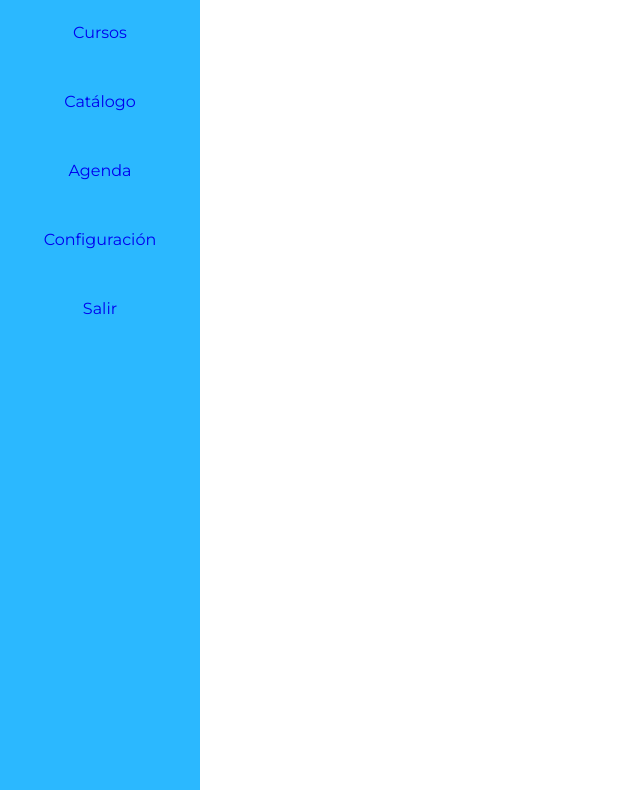
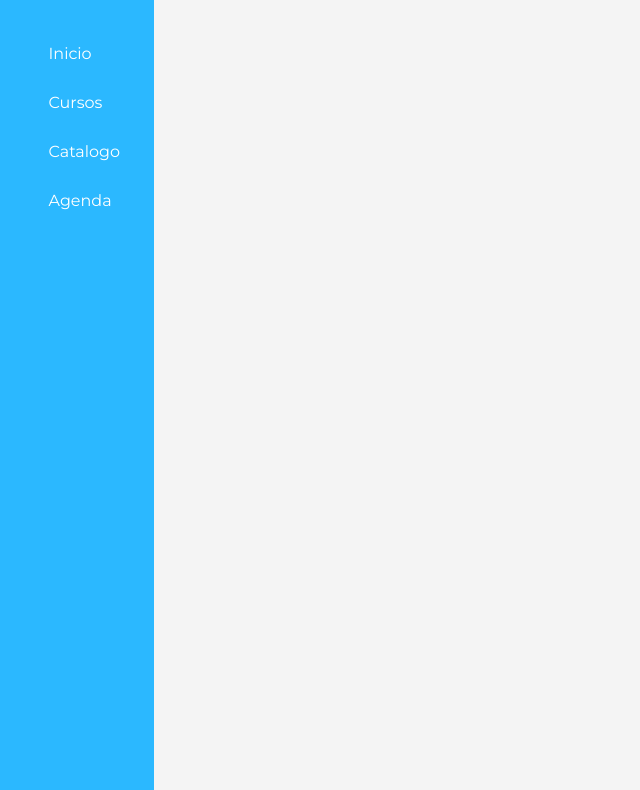
Before and after one commit to MYSSYF/pagina-siigo, a website: page html/cursos.html in a window 1280 px wide. Shown: the part 96-886 px from the top of the page, without its empty margins (0-640 px from the left). Drawn offline with Linux system fonts and the light colour scheme.

Commit message:
changes in the cursos.html

```diff
--- a/html/cursos.html
+++ b/html/cursos.html
@@ -11,16 +11,34 @@
     <link rel="stylesheet" href="../style/cursos/cursos.css">
     <title>Cursos</title>
 </head>
-<body class="flex">
-  <section class="barra flex">
-      <a href="#" class="barra_con" style="text-decoration:none" >Inicio</a>
-      <a href="#" class="barra_con" style="text-decoration:none" >Cursos</a>
-      <a href="#" class="barra_con" style="text-decoration:none" >Catálogo</a>
-      <a href="#" class="barra_con" style="text-decoration:none" >Agenda</a>
-      <a href="#" class="barra_con" style="text-decoration:none" >Configuración</a>
-      <a href="#" class="barra_con" style="text-decoration:none" >Salir</a>
-  </section>
-  <section class="contenido"></section>
+<section>
+  <div class="dashboard">
+      <img src="../img/icons/logo.png" alt="" class="dashboard__logo">
+      <div class="dashboard__options">
+          <div class="dashboard__option">
+              <a href="./inicio.html" class="dashboard__link">
+                  <div class="dashboard__icon" id="home"></div>
+              Inicio</a>
+          </div>
+          <div class="dashboard__option">
+              <a href="./cursos.html" class="dashboard__link">
+                  <div class="dashboard__icon" id="class"></div>
+              Cursos</a>
+          </div>
+          <div class="dashboard__option">
+              <a href="#" class="dashboard__link">
+                  <div class="dashboard__icon" id="catalog"></div>
+              Catalogo</a>
+          </div>
+          <div class="dashboard__option">
+              <a href="./agenda.html" class="dashboard__link">
+                  <div class="dashboard__icon" id="agenda"></div>
+              Agenda</a>
+          </div>
+      </div>
+  </div>
+</section>
+
 
 </body>
 </html>
--- a/style/cursos/cursos.css
+++ b/style/cursos/cursos.css
@@ -1,38 +1,51 @@
-* {
+*{
   margin: 0;
   font-family: 'Montserrat', sans-serif;
-
 }
 
+html,
 body {
   margin: 0;
   -webkit-box-orient: horizontal;
   -webkit-box-direction: normal;
       -ms-flex-direction: row;
   flex-direction: row;
-    height: 900px;
+  background-color: #F4F4F4;
+
 }
 
 .flex {
-    display: -webkit-box;
-    display: -ms-flexbox;
 display: flex;
 }
 
-  .barra {
+.dashboard {
+float: left;
+width: 12%;
+height: 185vh;
 background-color: #2BB8FF;
-    height: 100%;
-    width: 200px;
-    -webkit-box-align: center;
-        -ms-flex-align: center;
+display: flex;
+flex-direction: column;
 align-items: center;
-    -webkit-box-orient: vertical;
-    -webkit-box-direction: normal;
-        -ms-flex-direction: column;
-            flex-direction: column;
 }
 
-  .barra_con {
-    margin-top: 50px;
+.dashboard__logo {
+height: 50px;
+margin: 30px auto;
 }
-  /*# sourceMappingURL=agenda.css.map */
+
+.dashboard__option {
+display: flex;
+align-items: center;
+margin: 30px;
+}
+
+.dashboard__icon {
+margin-right: 15px;
+}
+
+.dashboard__link {
+display: flex;
+align-items: center;
+text-decoration: none;
+color: white;
+}
```
Also changed, not shown: dist/cursos.html, 6 other files. Lines whose indentation alone changed are shown as unchanged.
